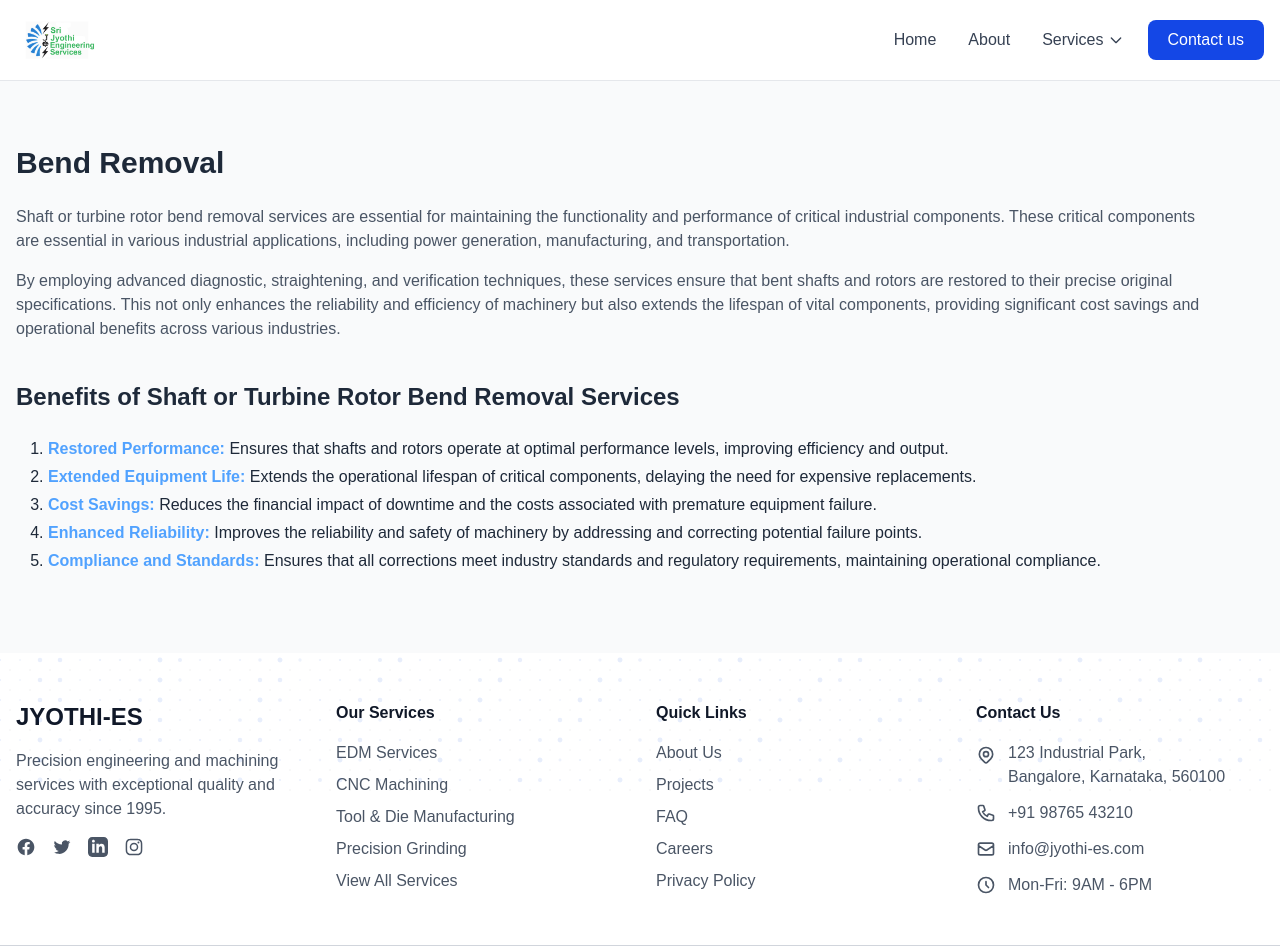
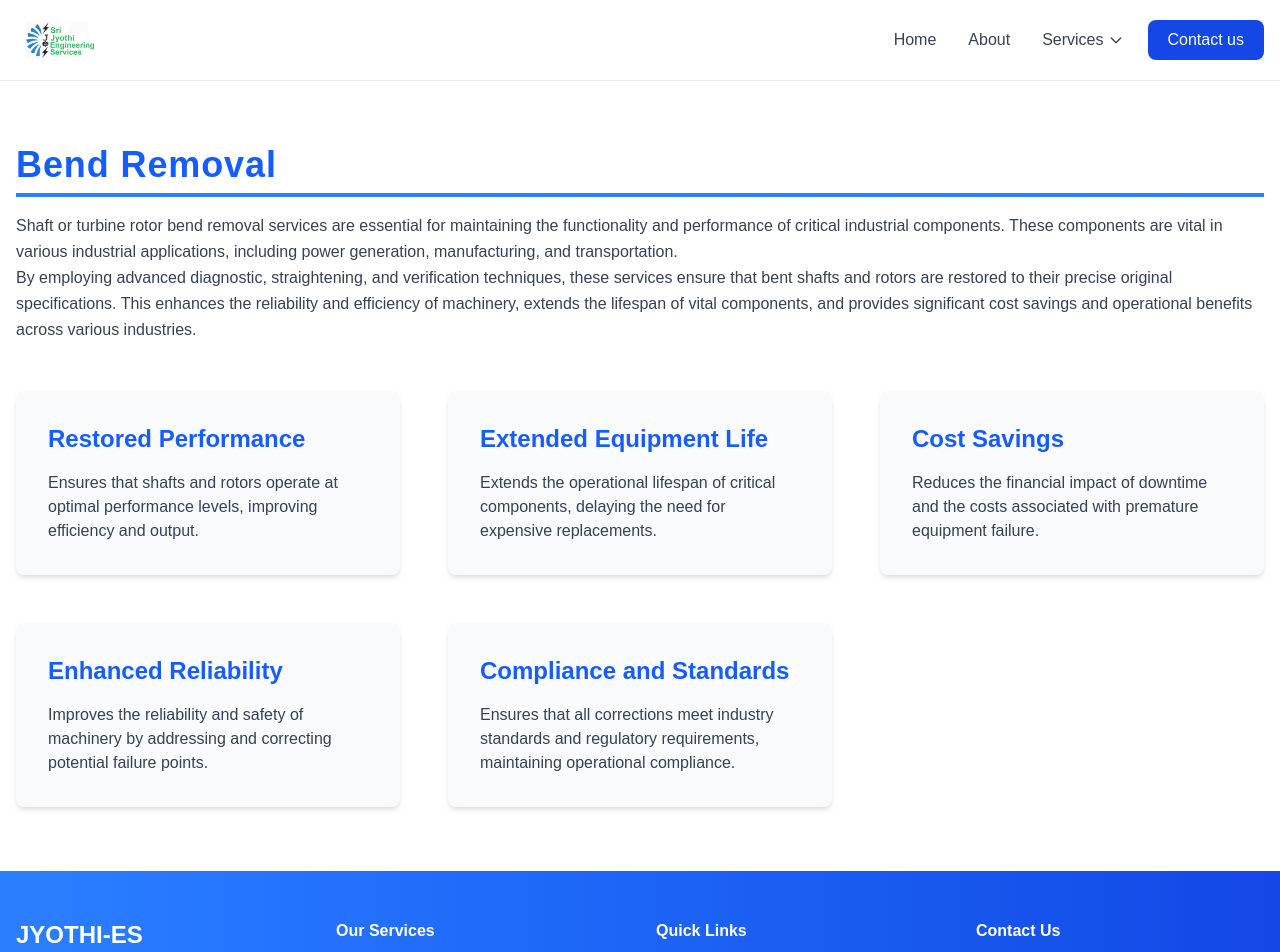
Before and after one commit to techSaswata/jyothi-es, a Next.js app in the folder jyothi-es/: page /bend in a window 1280 px wide. Shown: the top 952 px of the page. Built offline with nearby package versions, Linux system fonts and the light colour scheme.

Commit message:
updated landing page UI

```diff
--- a/jyothi-es/app/bend/page.jsx
+++ b/jyothi-es/app/bend/page.jsx
@@ -2,73 +2,81 @@ import React from "react";
 
 export default function page() {
   return (
-    <section className="py-16 bg-gray-50">
+    <section className="py-16 bg-white">
       <div className="container mx-auto px-6">
-        <div className="flex flex-col md:flex-row items-center">
-          <div className="mb-8 md:mb-0 md:pr-12">
-            <h2 className="text-3xl font-bold text-gray-800 mb-6">
+        <div className="mb-12">
+          <h2 className="text-4xl font-extrabold text-blue-600 mb-4 tracking-wide border-b-4 border-blue-500 pb-2">
             Bend Removal
           </h2>
-            <p className="text-gray-600 mb-4">
+          <p className="text-gray-700 leading-relaxed">
             Shaft or turbine rotor bend removal services are essential for
-              maintaining the functionality and performance of critical
-              industrial components. These critical components are essential in
-              various industrial applications, including power generation,
-              manufacturing, and transportation.
+            maintaining the functionality and performance of critical industrial
+            components. These components are vital in various industrial
+            applications, including power generation, manufacturing, and
+            transportation.
           </p>
-            <p className="text-gray-600 mb-4">
+          <p className="text-gray-700 leading-relaxed">
             By employing advanced diagnostic, straightening, and verification
             techniques, these services ensure that bent shafts and rotors are
-              restored to their precise original specifications. This not only
-              enhances the reliability and efficiency of machinery but also
-              extends the lifespan of vital components, providing significant
-              cost savings and operational benefits across various industries.
+            restored to their precise original specifications. This enhances the
+            reliability and efficiency of machinery, extends the lifespan of
+            vital components, and provides significant cost savings and
+            operational benefits across various industries.
           </p>
+        </div>
 
-            <br></br>
-            <h3 className="text-2xl font-bold text-gray-800 mb-6">
-              Benefits of Shaft or Turbine Rotor Bend Removal Services
+        <div className="grid grid-cols-1 md:grid-cols-2 lg:grid-cols-3 gap-12">
+          {/* Card 1 */}
+          <div className="bg-gray-50 rounded-lg shadow-md hover:shadow-lg transition-shadow p-8">
+            <h3 className="text-2xl font-bold text-blue-600 mb-4">
+              Restored Performance
             </h3>
-
-            <ul className="list-none md:list-decimal px-8 mb-4">
-              <li className="text-gray-800 mb-1">
-                <span className="font-bold text-blue-400">
-                  Restored Performance:
-                </span>{" "}
+            <p className="text-gray-700">
               Ensures that shafts and rotors operate at optimal performance
               levels, improving efficiency and output.
-              </li>
+            </p>
+          </div>
 
-              <li className="text-gray-800 mb-1">
-                <span className="font-bold text-blue-400">
-                  Extended Equipment Life:
-                </span>{" "}
-                Extends the operational lifespan of critical components,
-                delaying the need for expensive replacements.
-              </li>
+          {/* Card 2 */}
+          <div className="bg-gray-50 rounded-lg shadow-md hover:shadow-lg transition-shadow p-8">
+            <h3 className="text-2xl font-bold text-blue-600 mb-4">
+              Extended Equipment Life
+            </h3>
+            <p className="text-gray-700">
+              Extends the operational lifespan of critical components, delaying
+              the need for expensive replacements.
+            </p>
+          </div>
 
-              <li className="text-gray-800 mb-1">
-                <span className="font-bold text-blue-400">Cost Savings:</span>{" "}
-                Reduces the financial impact of downtime and the costs
-                associated with premature equipment failure.
-              </li>
+          {/* Card 3 */}
+          <div className="bg-gray-50 rounded-lg shadow-md hover:shadow-lg transition-shadow p-8">
+            <h3 className="text-2xl font-bold text-blue-600 mb-4">Cost Savings</h3>
+            <p className="text-gray-700">
+              Reduces the financial impact of downtime and the costs associated
+              with premature equipment failure.
+            </p>
+          </div>
 
-              <li className="text-gray-800 mb-1">
-                <span className="font-bold text-blue-400">
-                  Enhanced Reliability:
-                </span>{" "}
-                Improves the reliability and safety of machinery by addressing
-                and correcting potential failure points.
-              </li>
+          {/* Card 4 */}
+          <div className="bg-gray-50 rounded-lg shadow-md hover:shadow-lg transition-shadow p-8">
+            <h3 className="text-2xl font-bold text-blue-600 mb-4">
+              Enhanced Reliability
+            </h3>
+            <p className="text-gray-700">
+              Improves the reliability and safety of machinery by addressing and
+              correcting potential failure points.
+            </p>
+          </div>
 
-              <li className="text-gray-800 mb-1">
-                <span className="font-bold text-blue-400">
-                  Compliance and Standards:
-                </span>{" "}
+          {/* Card 5 */}
+          <div className="bg-gray-50 rounded-lg shadow-md hover:shadow-lg transition-shadow p-8">
+            <h3 className="text-2xl font-bold text-blue-600 mb-4">
+              Compliance and Standards
+            </h3>
+            <p className="text-gray-700">
               Ensures that all corrections meet industry standards and
               regulatory requirements, maintaining operational compliance.
-              </li>
-            </ul>
+            </p>
           </div>
         </div>
       </div>
--- a/jyothi-es/app/layout.tsx
+++ b/jyothi-es/app/layout.tsx
@@ -54,26 +54,25 @@ export default function RootLayout({
 
           <main className="flex-grow relative z-10">{children}</main>
 
-          <footer className="bg-white text-gray-800">
+          <footer className="bg-gradient-to-r from-blue-500 to-blue-700 text-white">
             {/* Main Footer */}
-            <div className="container mx-auto px-4 py-12">
+            <div className="container mx-auto px-6 py-12">
               <div className="grid grid-cols-1 md:grid-cols-2 lg:grid-cols-4 gap-8">
                 {/* Company Info */}
                 <div className="transition-transform transform hover:scale-105 duration-300">
                   <div className="mb-4">
-                    <span className="text-gray-900 font-extrabold text-2xl">
-                      JYOTHI-ES
-                    </span>
+                    <span className="text-white font-extrabold text-2xl">JYOTHI-ES</span>
                   </div>
-                  <p className="mb-4 text-gray-600">
-                    Precision engineering and machining services with
-                    exceptional quality and accuracy since 1995.
+                  <p className="mb-4 text-blue-100">
+                    Precision engineering and machining services with exceptional quality
+                    and accuracy since 1995.
                   </p>
                   <div className="flex space-x-4">
+                    {/* Social Media Links */}
                     <a
                       href="https://facebook.com"
                       aria-label="Facebook"
-                      className="text-gray-600 hover:text-gray-900 transition-colors"
+                      className="text-blue-200 hover:text-white transition-colors"
                     >
                       <svg
                         className="w-5 h-5"
@@ -91,7 +90,7 @@ export default function RootLayout({
                     <a
                       href="https://twitter.com"
                       aria-label="Twitter"
-                      className="text-gray-600 hover:text-gray-900 transition-colors"
+                      className="text-blue-200 hover:text-white transition-colors"
                     >
                       <svg
                         className="w-5 h-5"
@@ -105,7 +104,7 @@ export default function RootLayout({
                     <a
                       href="https://linkedin.com"
                       aria-label="LinkedIn"
-                      className="text-gray-600 hover:text-gray-900 transition-colors"
+                      className="text-blue-200 hover:text-white transition-colors"
                     >
                       <svg
                         className="w-5 h-5"
@@ -119,7 +118,7 @@ export default function RootLayout({
                     <a
                       href="https://instagram.com"
                       aria-label="Instagram"
-                      className="text-gray-600 hover:text-gray-900 transition-colors"
+                      className="text-blue-200 hover:text-white transition-colors"
                     >
                       <svg
                         className="w-5 h-5"
@@ -139,12 +138,12 @@ export default function RootLayout({
 
                 {/* Services Links */}
                 <div className="transition-transform transform hover:scale-105 duration-300">
-                  <h3 className="text-gray-900 font-bold mb-4">Our Services</h3>
+                  <h3 className="text-white font-bold mb-4">Our Services</h3>
                   <ul className="space-y-2">
                     <li>
                       <Link
                         href="/services/edm"
-                        className="text-gray-600 hover:text-gray-900 transition-colors"
+                        className="text-blue-200 hover:text-white transition-colors"
                       >
                         EDM Services
                       </Link>
@@ -152,7 +151,7 @@ export default function RootLayout({
                     <li>
                       <Link
                         href="/services/cnc"
-                        className="text-gray-600 hover:text-gray-900 transition-colors"
+                        className="text-blue-200 hover:text-white transition-colors"
                       >
                         CNC Machining
                       </Link>
@@ -160,7 +159,7 @@ export default function RootLayout({
                     <li>
                       <Link
                         href="/services/tool-manufacturing"
-                        className="text-gray-600 hover:text-gray-900 transition-colors"
+                        className="text-blue-200 hover:text-white transition-colors"
                       >
                         Tool & Die Manufacturing
                       </Link>
@@ -168,7 +167,7 @@ export default function RootLayout({
                     <li>
                       <Link
                         href="/services/precision-grinding"
-                        className="text-gray-600 hover:text-gray-900 transition-colors"
+                        className="text-blue-200 hover:text-white transition-colors"
                       >
                         Precision Grinding
                       </Link>
@@ -176,7 +175,7 @@ export default function RootLayout({
                     <li>
                       <Link
                         href="/services"
-                        className="text-gray-600 hover:text-gray-900 transition-colors"
+                        className="text-blue-200 hover:text-white transition-colors"
                       >
                         View All Services
                       </Link>
@@ -186,12 +185,12 @@ export default function RootLayout({
 
                 {/* Quick Links */}
                 <div className="transition-transform transform hover:scale-105 duration-300">
-                  <h3 className="text-gray-900 font-bold mb-4">Quick Links</h3>
+                  <h3 className="text-white font-bold mb-4">Quick Links</h3>
                   <ul className="space-y-2">
                     <li>
                       <Link
                         href="/about"
-                        className="text-gray-600 hover:text-gray-900 transition-colors"
+                        className="text-blue-200 hover:text-white transition-colors"
                       >
                         About Us
                       </Link>
@@ -199,7 +198,7 @@ export default function RootLayout({
                     <li>
                       <Link
                         href="/projects"
-                        className="text-gray-600 hover:text-gray-900 transition-colors"
+                        className="text-blue-200 hover:text-white transition-colors"
                       >
                         Projects
                       </Link>
@@ -207,7 +206,7 @@ export default function RootLayout({
                     <li>
                       <Link
                         href="/faq"
-                        className="text-gray-600 hover:text-gray-900 transition-colors"
+                        className="text-blue-200 hover:text-white transition-colors"
                       >
                         FAQ
                       </Link>
@@ -215,7 +214,7 @@ export default function RootLayout({
                     <li>
                       <Link
                         href="/careers"
-                        className="text-gray-600 hover:text-gray-900 transition-colors"
+                        className="text-blue-200 hover:text-white transition-colors"
                       >
                         Careers
                       </Link>
@@ -223,7 +222,7 @@ export default function RootLayout({
                     <li>
                       <Link
                         href="/privacy-policy"
-                        className="text-gray-600 hover:text-gray-900 transition-colors"
+                        className="text-blue-200 hover:text-white transition-colors"
                       >
                         Privacy Policy
                       </Link>
@@ -233,11 +232,11 @@ export default function RootLayout({
 
                 {/* Contact Info */}
                 <div className="transition-transform transform hover:scale-105 duration-300">
-                  <h3 className="text-gray-900 font-bold mb-4">Contact Us</h3>
+                  <h3 className="text-white font-bold mb-4">Contact Us</h3>
                   <ul className="space-y-3">
                     <li className="flex items-start">
                       <svg
-                        className="w-5 h-5 text-gray-600 mr-3 mt-1 flex-shrink-0"
+                        className="w-5 h-5 text-blue-200 mr-3 mt-1 flex-shrink-0"
                         fill="none"
                         viewBox="0 0 24 24"
                         stroke="currentColor"
@@ -255,14 +254,14 @@ export default function RootLayout({
                           d="M15 11a3 3 0 11-6 0 3 3 0 016 0z"
                         />
                       </svg>
-                      <span className="text-gray-600">
+                      <span className="text-blue-100">
                         123 Industrial Park, <br />
                         Bangalore, Karnataka, 560100
                       </span>
                     </li>
                     <li className="flex items-center">
                       <svg
-                        className="w-5 h-5 text-gray-600 mr-3 flex-shrink-0"
+                        className="w-5 h-5 text-blue-200 mr-3 flex-shrink-0"
                         fill="none"
                         viewBox="0 0 24 24"
                         stroke="currentColor"
@@ -274,11 +273,11 @@ export default function RootLayout({
                           d="M3 5a2 2 0 012-2h3.28a1 1 0 01.948.684l1.498 4.493a1 1 0 01-.502 1.21l-2.257 1.13a11.042 11.042 0 005.516 5.516l1.13-2.257a1 1 0 011.21-.502l4.493 1.498a1 1 0 01.684.949V19a2 2 0 01-2 2h-1C9.716 21 3 14.284 3 6V5z"
                         />
                       </svg>
-                      <span className="text-gray-600">+91 98765 43210</span>
+                      <span className="text-blue-100">+91 98765 43210</span>
                     </li>
                     <li className="flex items-center">
                       <svg
-                        className="w-5 h-5 text-gray-600 mr-3 flex-shrink-0"
+                        className="w-5 h-5 text-blue-200 mr-3 flex-shrink-0"
                         fill="none"
                         viewBox="0 0 24 24"
                         stroke="currentColor"
@@ -292,14 +291,14 @@ export default function RootLayout({
                       </svg>
                       <a
                         href="mailto:info@jyothi-es.com"
-                        className="text-gray-600 hover:text-gray-900 transition-colors"
+                        className="text-blue-200 hover:text-white transition-colors"
                       >
                         info@jyothi-es.com
                       </a>
                     </li>
                     <li className="flex items-center">
                       <svg
-                        className="w-5 h-5 text-gray-600 mr-3 flex-shrink-0"
+                        className="w-5 h-5 text-blue-200 mr-3 flex-shrink-0"
                         fill="none"
                         viewBox="0 0 24 24"
                         stroke="currentColor"
@@ -311,7 +310,7 @@ export default function RootLayout({
                           d="M12 8v4l3 3m6-3a9 9 0 11-18 0 9 9 0 0118 0z"
                         />
                       </svg>
-                      <span className="text-gray-600">Mon-Fri: 9AM - 6PM</span>
+                      <span className="text-blue-100">Mon-Fri: 9AM - 6PM</span>
                     </li>
                   </ul>
                 </div>
@@ -319,25 +318,24 @@ export default function RootLayout({
             </div>
 
             {/* Newsletter Subscription */}
-            <div className="border-t border-gray-300">
-              <div className="container mx-auto px-4 py-8">
+            <div className="border-t border-blue-400">
+              <div className="container mx-auto px-6 py-8">
                 <div className="flex flex-col md:flex-row md:justify-between md:items-center">
                   <div className="mb-4 md:mb-0">
-                    <h3 className="text-gray-900 text-lg font-bold mb-2">
+                    <h3 className="text-white text-lg font-bold mb-2">
                       Subscribe to Our Newsletter
                     </h3>
-                    <p className="text-gray-600">
-                      Stay updated with our latest services and industry
-                      insights
+                    <p className="text-blue-100">
+                      Stay updated with our latest services and industry insights
                     </p>
                   </div>
                   <div className="flex max-w-md">
                     <input
                       type="email"
                       placeholder="Your email address"
-                      className="flex-grow px-4 py-2 rounded-l-lg focus:outline-none focus:ring-2 focus:ring-gray-400 focus:border-gray-400"
+                      className="flex-grow px-4 py-2 rounded-l-lg focus:outline-none focus:ring-2 focus:ring-blue-300 focus:border-blue-300"
                     />
-                    <button className="bg-gray-900 hover:bg-gray-700 text-white font-medium px-4 py-2 rounded-r-lg transition-colors">
+                    <button className="bg-white text-blue-700 hover:bg-blue-100 font-medium px-4 py-2 rounded-r-lg transition-colors">
                       Subscribe
                     </button>
                   </div>
```
Lines whose indentation alone changed are shown as unchanged.
